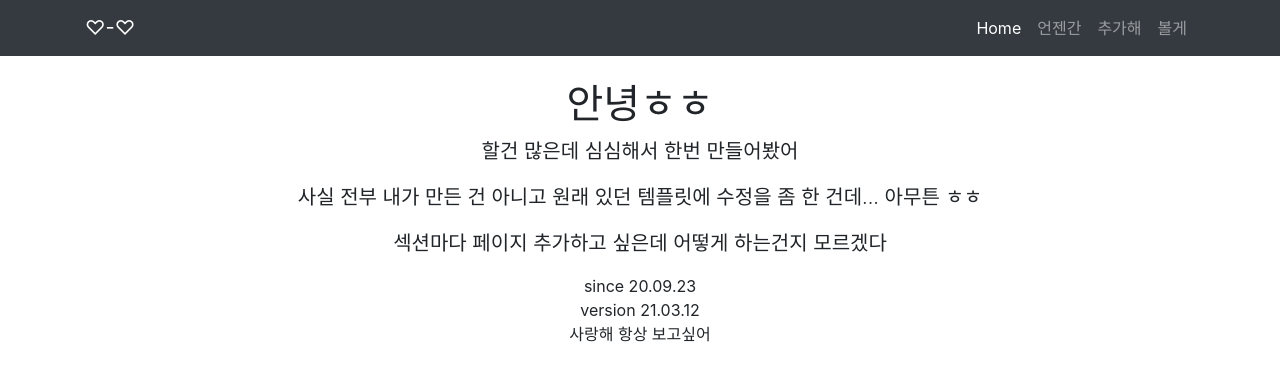
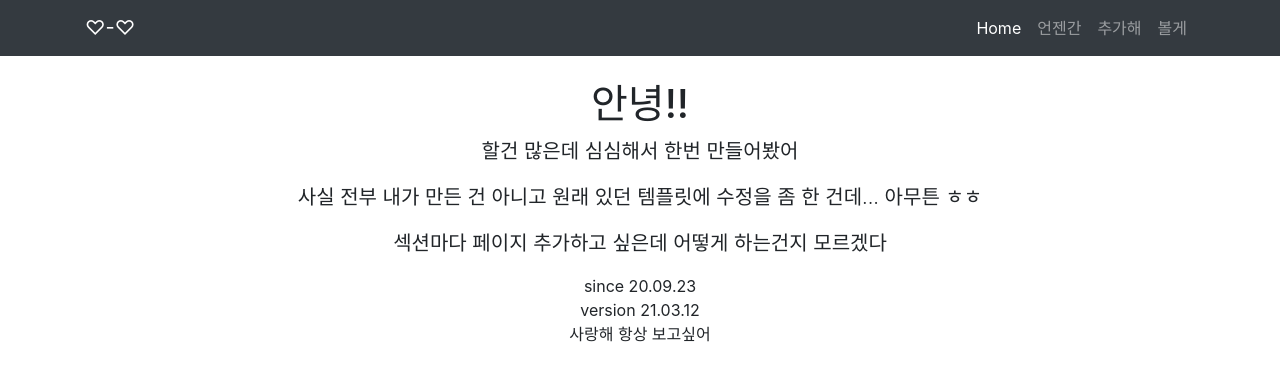
Before and after one commit to jbin08/jbin08.github.io, a website: page index.html in a window 1280 px wide. Drawn offline with Linux system fonts and the light colour scheme.

Commit message:
Update index.html

```diff
--- a/index.html
+++ b/index.html
@@ -49,7 +49,7 @@
   <div class="container">
     <div class="row">
       <div class="col-lg-12 text-center">
-        <h1 class="mt-4">안녕ㅎㅎ</h1>
+        <h1 class="mt-4">안녕!!</h1>
         <p class="lead">할건 많은데 심심해서 한번 만들어봤어</p>
         <p class="lead">사실 전부 내가 만든 건 아니고 원래 있던 템플릿에 수정을 좀 한 건데... 아무튼 ㅎㅎ</p>
         <p class="lead">섹션마다 페이지 추가하고 싶은데 어떻게 하는건지 모르겠다</p>
```
